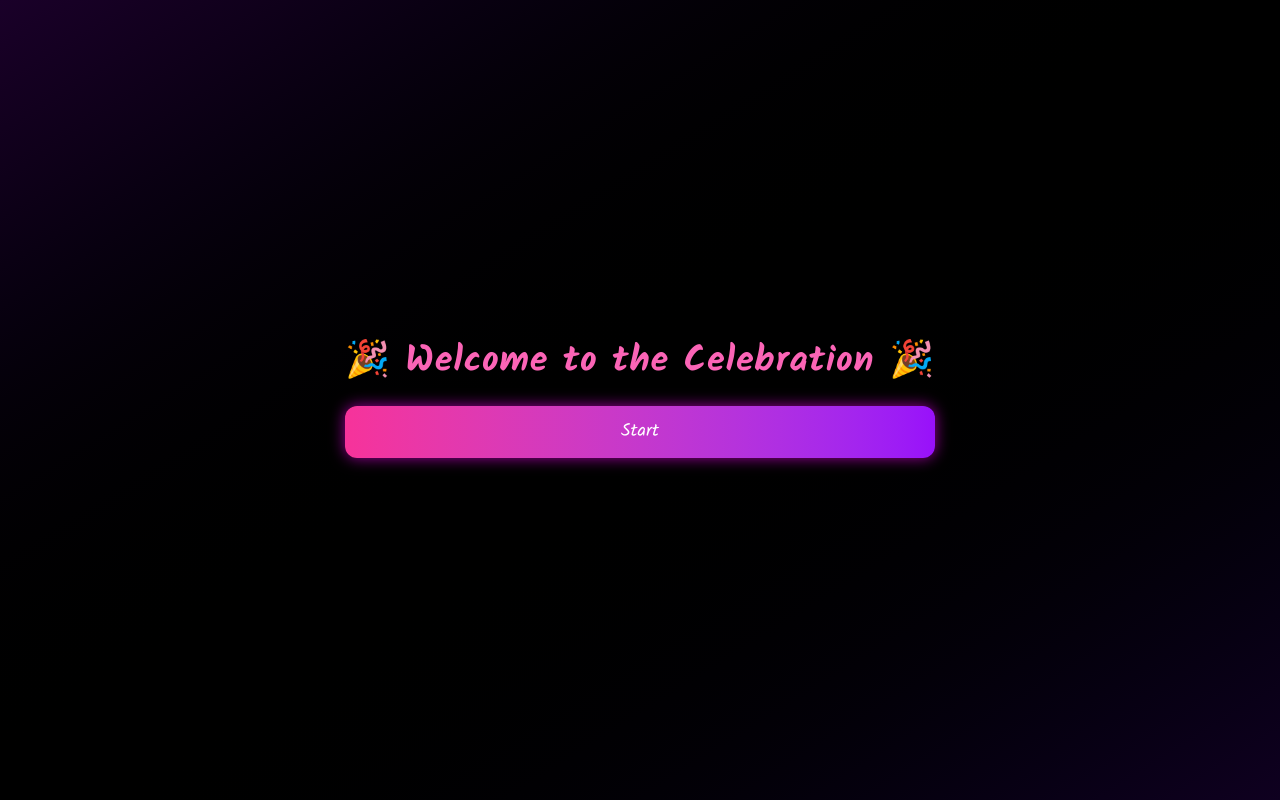
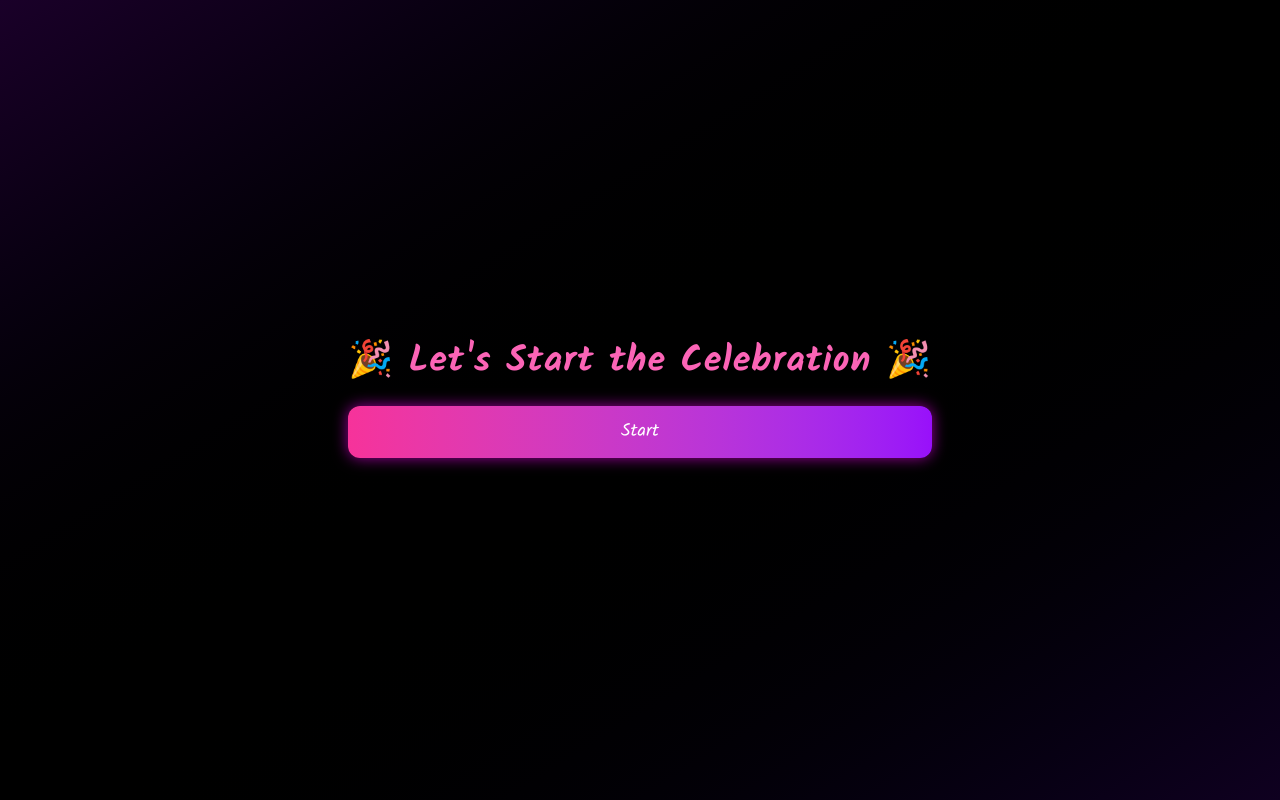
Before and after one commit to padmanabans54385-maker/vaishu, a Next.js app: page / in a window 1280 px wide. Built offline with nearby package versions, Linux system fonts and the light colour scheme.

Commit message:
Update page.jsx

```diff
--- a/src/app/page.jsx
+++ b/src/app/page.jsx
@@ -216,7 +216,7 @@ export default function Home() {
 
       {step === "intro" && (
         <motion.div initial={{ opacity: 0 }} animate={{ opacity: 1 }} className="flex flex-col gap-6 z-10">
-          <h1 className="text-4xl text-pink-400 font-bold tracking-wide">🎉 Welcome to the Celebration 🎉</h1>
+          <h1 className="text-4xl text-pink-400 font-bold tracking-wide">🎉 Let's Start the Celebration 🎉</h1>
           <button
             onClick={startImages}
             className="px-6 py-3 bg-gradient-to-r from-pink-500 to-purple-600 rounded-xl text-lg text-white shadow-[0_0_15px_rgba(255,0,255,0.6)]"
```
